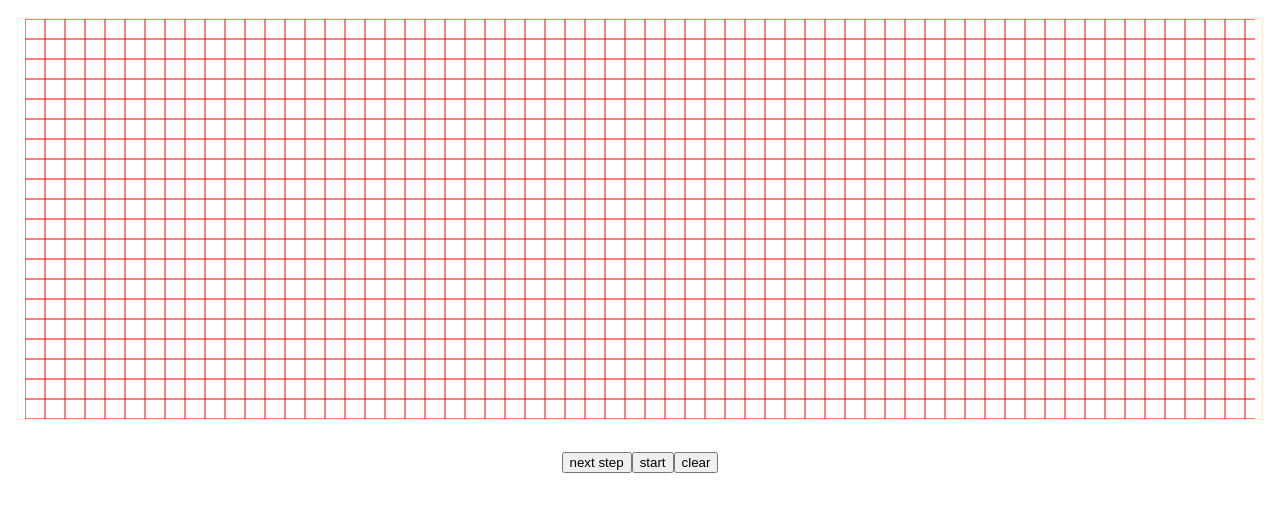
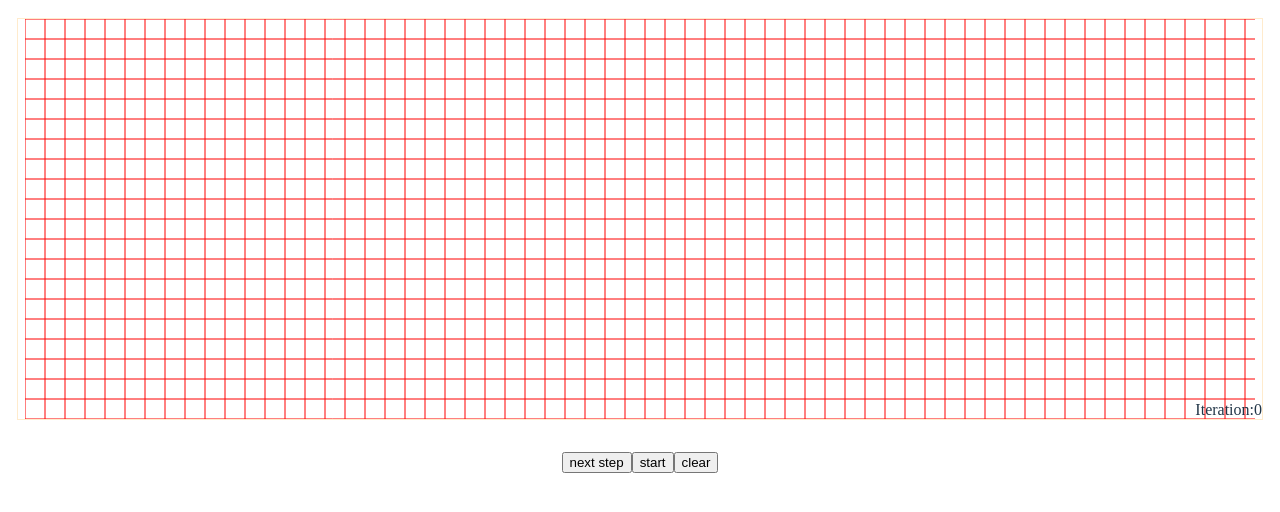
Before and after one commit to mallar-B/gameOfLife, a React (Vite) app: page / in a window 1280 px wide. Shown: the top 512 px of the page. Built offline with nearby package versions, Linux system fonts and the light colour scheme.

Commit message:
show iterations

```diff
--- a/src/App.css
+++ b/src/App.css
@@ -9,6 +9,7 @@
   height: 100%;
   border: 1px solid blanchedalmond;
   display: flex;
+  position: relative;
   justify-content: center;
   align-items: center;
 }
--- a/src/App.tsx
+++ b/src/App.tsx
@@ -1,5 +1,13 @@
 import { useCallback, useEffect, useRef, useState } from "react";
 import "./App.css";
+
+const IterationCounterLabel = ({ num }: { num: number }) => {
+  return (
+    <div style={{ position: "absolute", right: 0, bottom: 0 }}>
+      Iteration:{num}
+    </div>
+  );
+};
 
 function App() {
   const [gridSize, setGridSize] = useState<number>(20);
@@ -24,6 +32,7 @@
   const runIterationRef = useRef<ReturnType<typeof setInterval>>(null);
   const [isRunning, setIsRunning] = useState<boolean>(false);
   const [iterationSpeed, setIterationSpeed] = useState<number>(425);
+  const [iterationNumber, setIterationNumber] = useState<number>(0);
 
   const countNeighbours = useCallback(
     (tempGrid: Array<Array<number>>, row: number, col: number) => {
@@ -67,6 +76,7 @@
       }
       return newGrid;
     });
+    setIterationNumber((n) => n + 1);
   }, [countNeighbours, rows, cols]);
 
   const updteCell = (col: number, row: number) => {
@@ -196,6 +206,7 @@
     <div className="container">
       <div className="grid-frame">
         <canvas ref={canvasRef} height={frameHeight} width={frameWidth} />
+        <IterationCounterLabel num={iterationNumber} />
       </div>
       <div className="button-container">
         <button>next step</button>
@@ -206,7 +217,9 @@
         >
           start
         </button>
-        <button onClick={()=>console.log(isRunning,iterationSpeed)}>clear</button>
+        <button onClick={() => console.log(isRunning, iterationSpeed)}>
+          clear
+        </button>
       </div>
     </div>
   );
```
